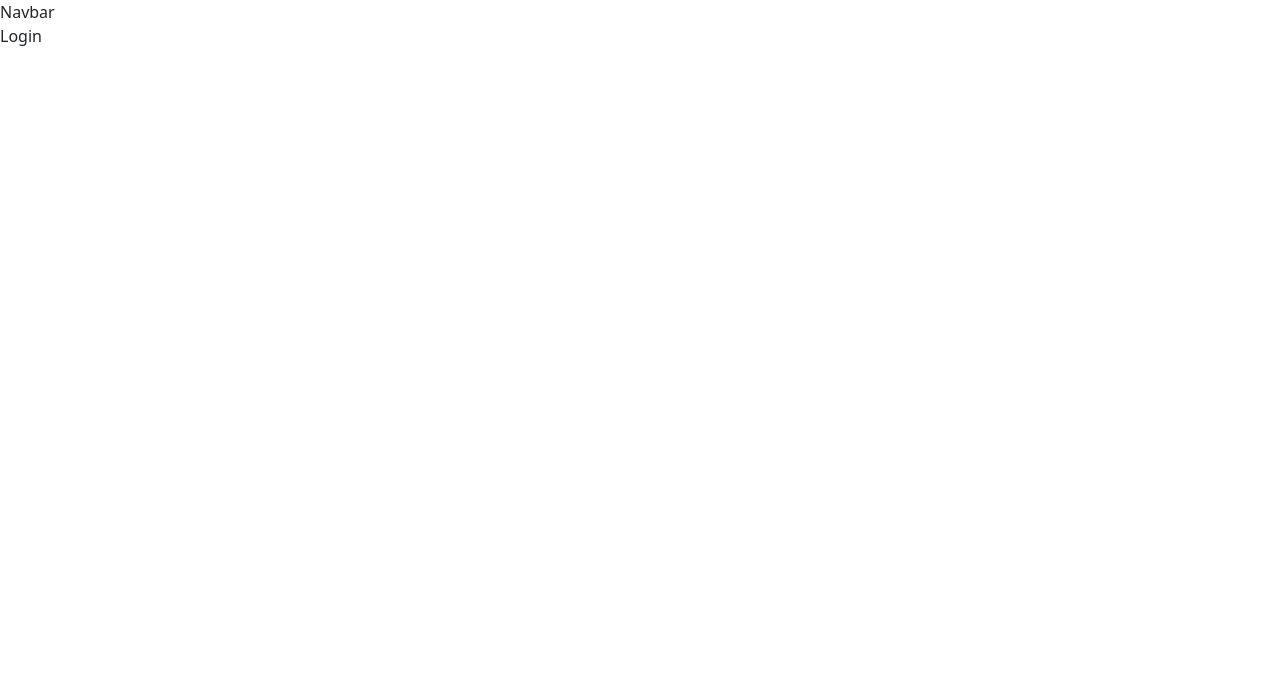
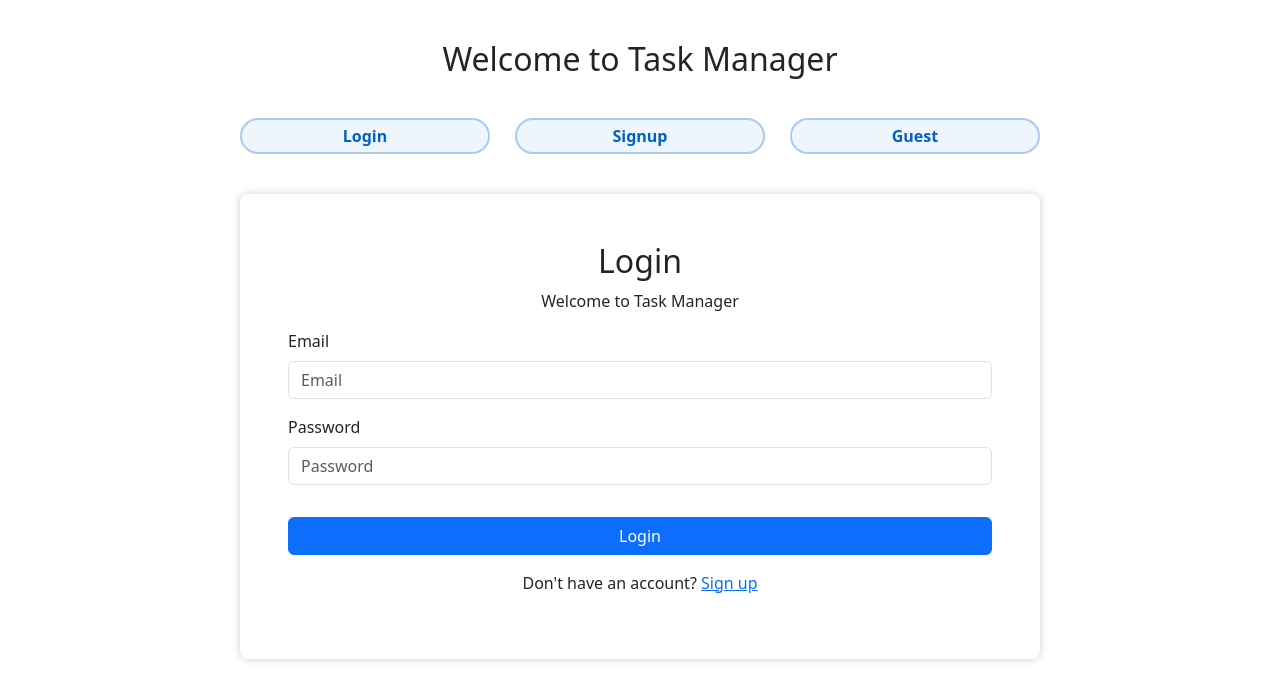
Before and after one commit to moneer824/task-manager, a React (Create React App) app: page /login in a window 1280 px wide. Shown: the top 700 px of the page. Built offline with nearby package versions, Linux system fonts and the light colour scheme.

Commit message:
signup login frontend with json server

```diff
--- a/db.json
+++ b/db.json
@@ -1,4 +1,15 @@
 {
-    "users": [],
-    "tasks": []
+  "users": [
+    {
+      "id": "8be9",
+      "email": "moneer@gmail.com",
+      "password": "8802420365"
+    },
+    {
+      "id": "62e1",
+      "email": "hamo@gmail.com",
+      "password": "1234"
+    }
+  ],
+  "tasks": []
 }
--- a/src/App.jsx
+++ b/src/App.jsx
@@ -9,9 +9,9 @@ import Signup from './pages/Signup';
 
 function App() {
   return (
-    <div className="app bootstrap-scope">
-      <NavBar />
+    <div className="app">
       <Router>
+        <NavBar />
         <Routes>
           <Route path="/signup" element={<Signup />} />
           <Route path="/login" element={<Login />} />
--- a/src/App.scss
+++ b/src/App.scss
@@ -0,0 +1,3 @@
+*{
+    box-sizing: border-box;
+}
--- a/src/components/NavBar.jsx
+++ b/src/components/NavBar.jsx
@@ -1,9 +1,31 @@
-import React from 'react'
+import React from "react";
+import { Link, useLocation } from "react-router-dom";
+import "../style/Navbar.scss";
+import { Button } from "reactstrap";
 
 function NavBar() {
+  const location = useLocation();
   return (
-    <div>Navbar</div>
-  )
+    <div>
+      {location.pathname === "/login" ? (
+        <nav className="welcome-nav">
+          <h2 className="">Welcome to Task Manager</h2>
+          <div className="nav-links">
+            <Link to="/login">Login</Link>
+            <Link to="/signup">Signup</Link>
+            <p className="guest-btn">Guest</p>
+          </div>
+        </nav>
+      ) : (
+        <nav id="navbar">
+          <div className="logo">Task Manager</div>
+          <div className="nav-links">
+          <Button className="btn btn-primary">Logout</Button>
+          </div>
+        </nav>
+      )}
+    </div>
+  );
 }
 
-export default NavBar
+export default NavBar;
--- /dev/null
+++ b/src/context/AuthContext.jsx
@@ -0,0 +1,35 @@
+// src/context/AuthContext.js
+import React, { createContext, useContext, useState } from "react";
+import { createUser, getUsers } from "../services/api";
+
+const AuthContext = createContext();
+
+export const useAuth = () => useContext(AuthContext);
+
+export const AuthProvider = ({ children }) => {
+  const [currentUser, setCurrentUser] = useState(null);
+
+  const signup = async (email, password) => {
+    const newUser = { email, password };
+    await createUser(newUser);
+    setCurrentUser(newUser);
+  };
+
+  const login = async (email, password) => {
+    const response = await getUsers();
+    const user = response.data.find((user) => user.email === email && user.password === password);
+    if (user) setCurrentUser(user);
+    else throw new Error("Invalid credentials");
+  };
+
+  const logout = () => setCurrentUser(null);
+
+  const value = {
+    currentUser,
+    signup,
+    login,
+    logout
+  };
+
+  return <AuthContext.Provider value={value}>{children}</AuthContext.Provider>;
+};
--- a/src/index.js
+++ b/src/index.js
@@ -3,12 +3,14 @@ import ReactDOM from 'react-dom/client';
 import './index.css';
 import App from './App';
 import reportWebVitals from './reportWebVitals';
+import { AuthProvider } from './context/AuthContext';
 
 const root = ReactDOM.createRoot(document.getElementById('root'));
 root.render(
-  <React.StrictMode>
+  <AuthProvider>
     <App />
-  </React.StrictMode>
+  </AuthProvider>
+
 );
 
 // If you want to start measuring performance in your app, pass a function
--- a/src/pages/Login.jsx
+++ b/src/pages/Login.jsx
@@ -1,9 +1,51 @@
-import React from 'react'
+import React, { useState } from "react";
+import { useAuth } from "../context/AuthContext";
+import { Button, Form, FormGroup, Input, Label } from "reactstrap";
+import { Link } from "react-router-dom";
 
 function Login() {
+  const [email, setEmail] = useState("");
+  const [password, setPassword] = useState("");
+  const { login } = useAuth();
+
+  const handleSubmit = async (e) => {
+    e.preventDefault();
+    try {
+      await login(email, password);
+      alert("User logged in successfully!");
+    } catch (error) {
+      alert("Failed to log in: " + error.message);
+    }
+  };
+
   return (
-    <div>Login</div>
-  )
+    <Form className="mx-auto px-5 py-5" style={{ maxWidth: "800px", boxShadow: "0 0px 8px rgba(0, 0, 0, 0.2)", borderRadius: "8px" }} onSubmit={handleSubmit}>
+      <h2 className="text-center ">Login</h2>
+      <p className="text-center">Welcome to Task Manager</p>
+      <FormGroup>
+        <Label for="exampleEmail">Email</Label>
+        <Input
+          name="email"
+          type="email"
+          placeholder="Email"
+          value={email}
+          onChange={(e) => setEmail(e.target.value)}
+        />
+      </FormGroup>
+      <FormGroup>
+        <Label for="examplePassword">Password</Label>
+        <Input
+          name="password"
+          type="password"
+          placeholder="Password"
+          value={password}
+          onChange={(e) => setPassword(e.target.value)}
+        />
+      </FormGroup>
+      <Button className="w-100 mt-3" color="primary">Login</Button>
+      <p className="text-center mt-3">Don't have an account? <Link to="/signup">Sign up</Link></p>
+    </Form>
+  );
 }
 
-export default Login
+export default Login;
--- a/src/pages/Signup.jsx
+++ b/src/pages/Signup.jsx
@@ -1,9 +1,56 @@
-import React from 'react'
+import React, { useState } from "react";
+import { useAuth } from "../context/AuthContext";
+import { Button, Form, FormGroup, Input, Label } from "reactstrap";
+import { Link } from "react-router-dom";
 
 function Signup() {
+  const [email, setEmail] = useState("");
+  const [password, setPassword] = useState("");
+  const { signup } = useAuth();
+
+  const handleSubmit = async (e) => {
+    e.preventDefault();
+    try {
+      await signup(email, password);
+      alert("User signed up successfully!");
+    } catch (error) {
+      alert("Failed to sign up: " + error.message);
+    }
+  };
+
   return (
-    <div>Signup</div>
-  )
+    <Form
+      className="mx-auto px-5 py-5"
+      style={{ maxWidth: "800px", boxShadow: "0 0px 8px rgba(0, 0, 0, 0.2)", borderRadius: "8px" }}
+      onSubmit={handleSubmit}
+    >
+      <h2 className="text-center">Sign Up</h2>
+      <FormGroup>
+        <Label for="exampleEmail">Email</Label>
+        <Input
+          name="email"
+          type="email"
+          placeholder="Email"
+          value={email}
+          onChange={(e) => setEmail(e.target.value)}
+        />
+      </FormGroup>
+      <FormGroup>
+        <Label for="examplePassword">Password</Label>
+        <Input
+          name="password"
+          type="password"
+          placeholder="Password"
+          value={password}
+          onChange={(e) => setPassword(e.target.value)}
+        />
+      </FormGroup>
+      <Button className="w-100 mt-3" color="primary">Sign Up</Button>
+      <p className="text-center mt-3">
+        Already have an account? <Link to="/login">Login</Link>
+      </p>
+    </Form>
+  );
 }
 
-export default Signup
+export default Signup;
--- /dev/null
+++ b/src/services/api.js
@@ -0,0 +1,11 @@
+import axios from "axios";
+
+const API_URL = "http://localhost:5000";
+
+export const getUsers = () => axios.get(`${API_URL}/users`);
+export const createUser = (user) => axios.post(`${API_URL}/users`, user);
+
+export const getTasks = () => axios.get(`${API_URL}/tasks`);
+export const createTask = (task) => axios.post(`${API_URL}/tasks`, task);
+export const updateTask = (id, updates) => axios.put(`${API_URL}/tasks/${id}`, updates);
+export const deleteTask = (id) => axios.delete(`${API_URL}/tasks/${id}`);
--- /dev/null
+++ b/src/style/Navbar.scss
@@ -0,0 +1,70 @@
+#navbar {
+    display: flex;
+    justify-content: space-between;
+    align-items: center;
+    box-shadow: 0 0px 8px rgba(0, 0, 0, 0.1);
+    padding: 16px 32px;
+    margin-bottom: 40px;
+    .logo {
+        font-size: 24px;
+        font-weight: 600;
+        color: rgb(2, 16, 48);
+        text-decoration: none;
+        cursor: pointer;
+        font-style: italic;
+        // text-shadow: 2px -2px 10px rgba(40, 38, 38, 0.6);
+        font-family: cursive;
+    }
+    .nav-links {
+        height: 100%;
+        display: flex;
+        list-style: none;
+        align-items: center;
+        margin-bottom: 0;
+        // margin: auto;
+        gap: 16px;
+        li {
+            font-size: 18px;
+            // font-weight: 500;
+            color: rgb(2, 16, 48);
+            text-decoration: none;
+            cursor: pointer;
+            a{
+                text-decoration: none;
+            }
+        }
+    }
+}
+.welcome-nav {
+
+    margin: 40px auto;
+    padding: 0;
+    box-shadow: none;
+    h2{
+        text-align: center;
+        margin-bottom: 40px;
+    }
+    .nav-links{
+        display: flex;
+        justify-content: space-between;
+        align-items: center;
+        width: 800px;
+        margin: auto;
+        // width: 100%;
+        padding: 0;
+        justify-content: space-between;
+        a ,  .guest-btn {
+            background: rgba(0, 98, 202, 0.063);
+            padding: 4px 16px;
+            color: rgb(0, 97, 202);
+            font-weight: 600;
+            border: 2px solid rgba(0, 98, 202, 0.282);
+            border-radius: 28px;
+            width: 250px;
+            text-align: center;
+            text-decoration: none;
+            margin-bottom: 0;
+
+        }
+    }
+}
```
